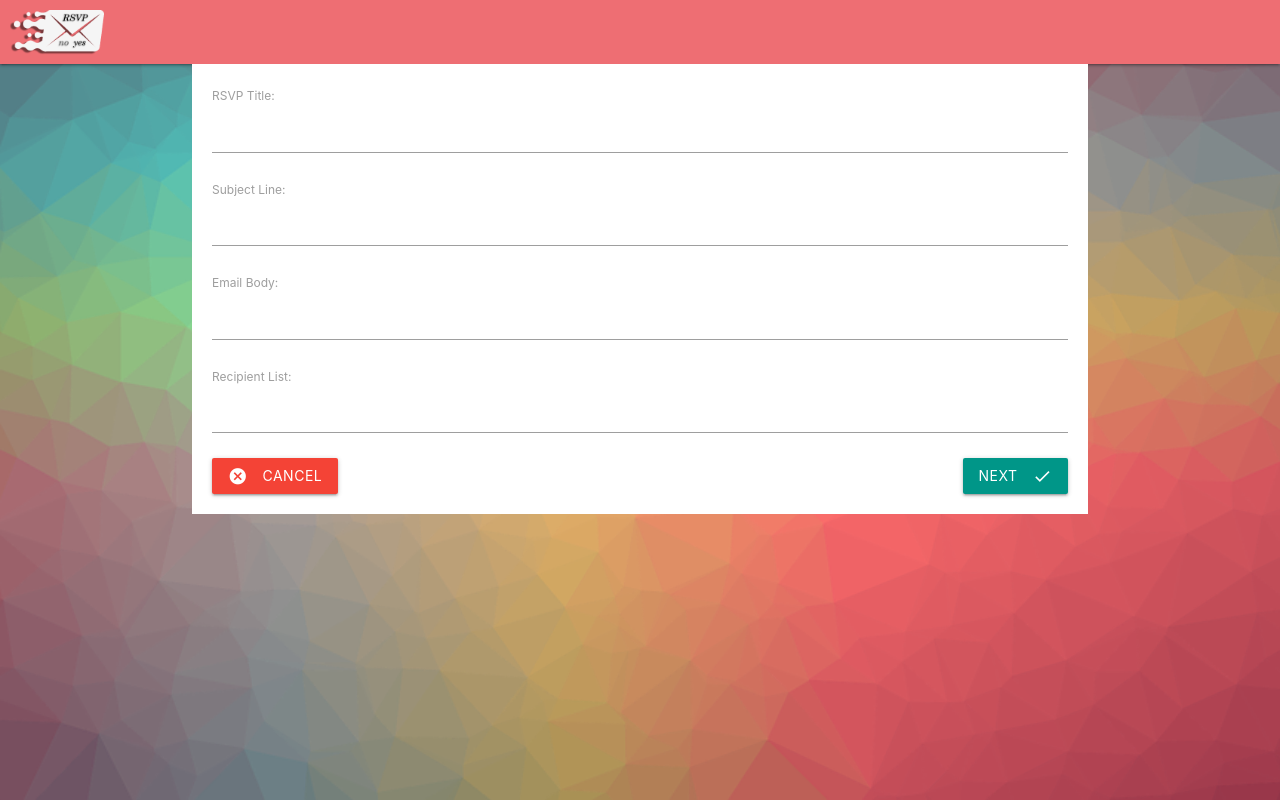
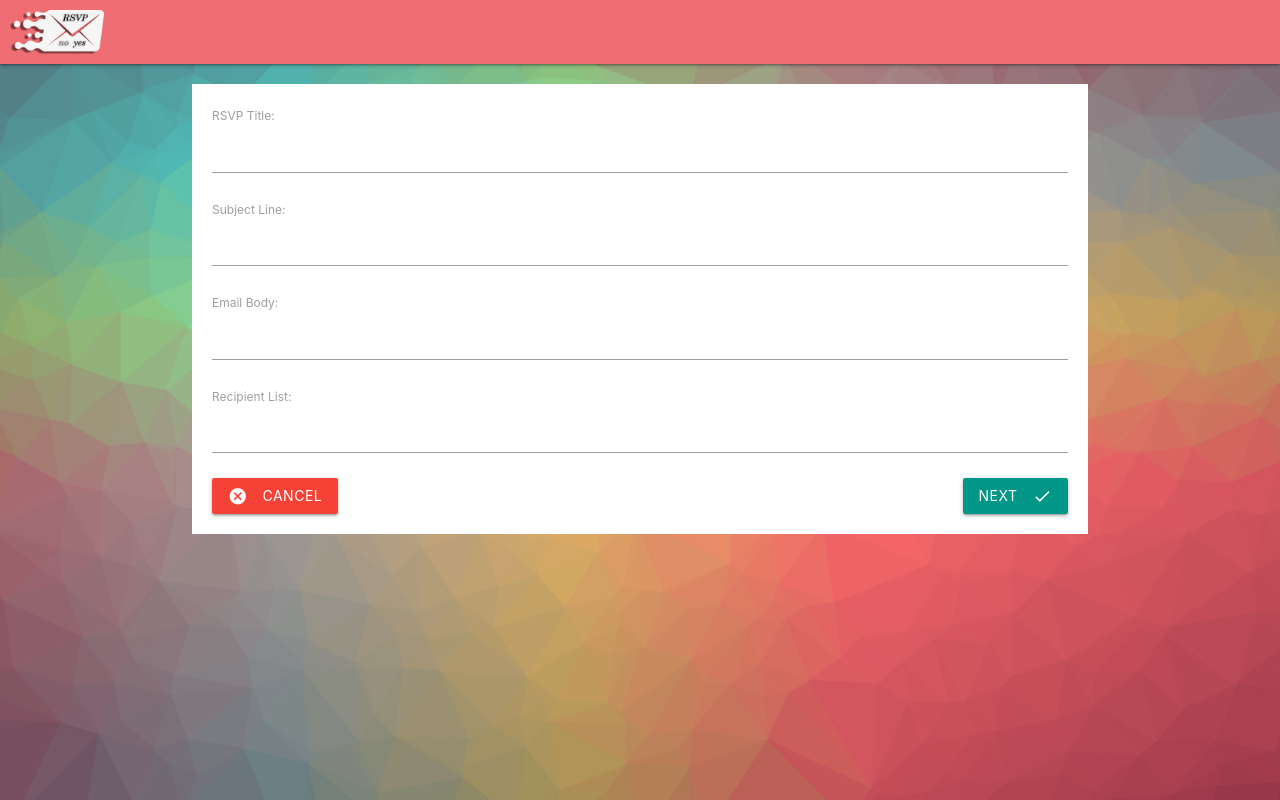
Before and after one commit to shatorosas/RSVP, a React (Create React App) app in the folder client/: page /rsvp in a window 1280 px wide. Built offline with nearby package versions, Linux system fonts and the light colour scheme; no server answers.

Commit message:
container positioning

```diff
--- a/client/src/components/RSVPs/RSVPWizard.jsx
+++ b/client/src/components/RSVPs/RSVPWizard.jsx
@@ -27,7 +27,12 @@ class RSVPWizard extends React.Component {
     return (
       <div
         className="container white"
-        style={{ padding: "20px", height: "450px", position: "relative" }}
+        style={{
+          padding: "20px",
+          marginTop: "20px",
+          height: "450px",
+          position: "relative"
+        }}
       >
         {this.renderContent()}
       </div>
```
